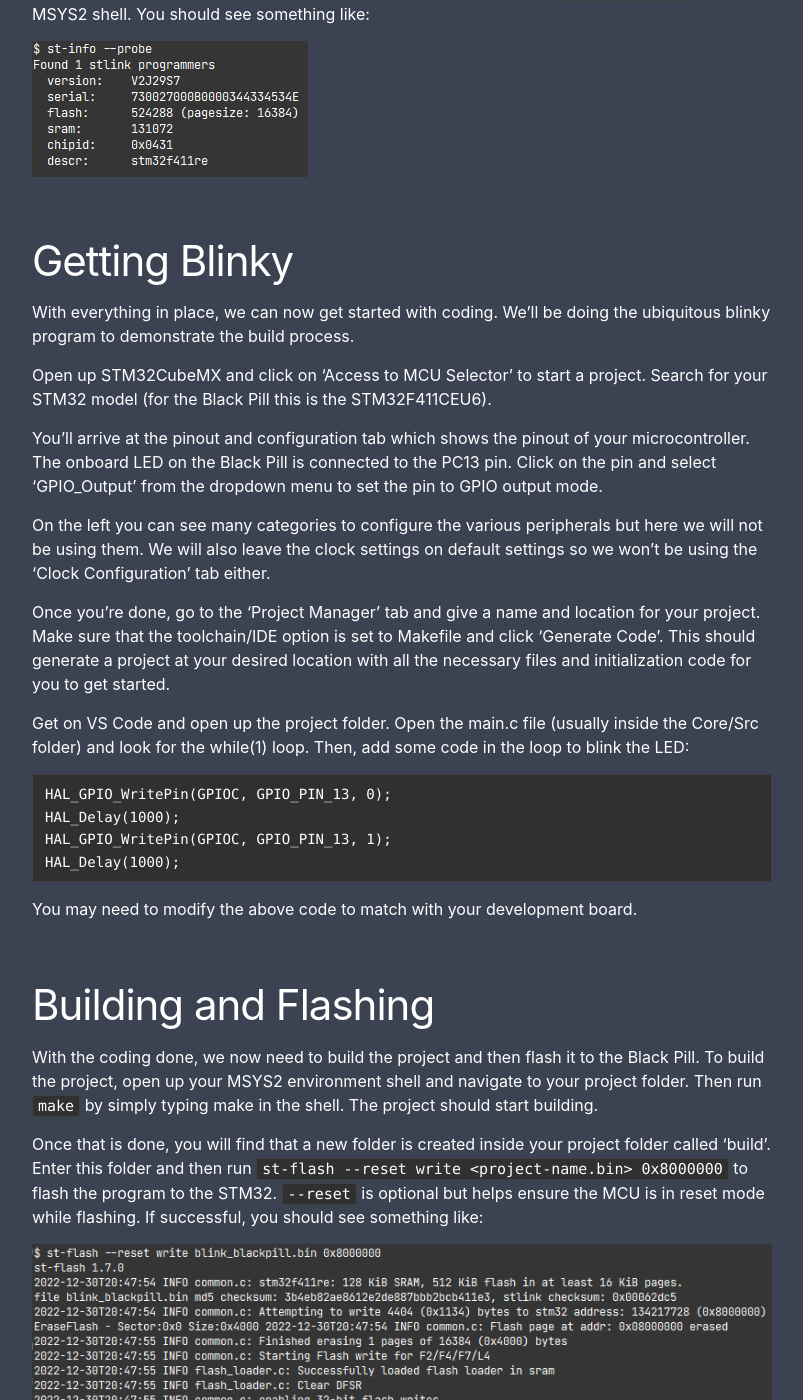
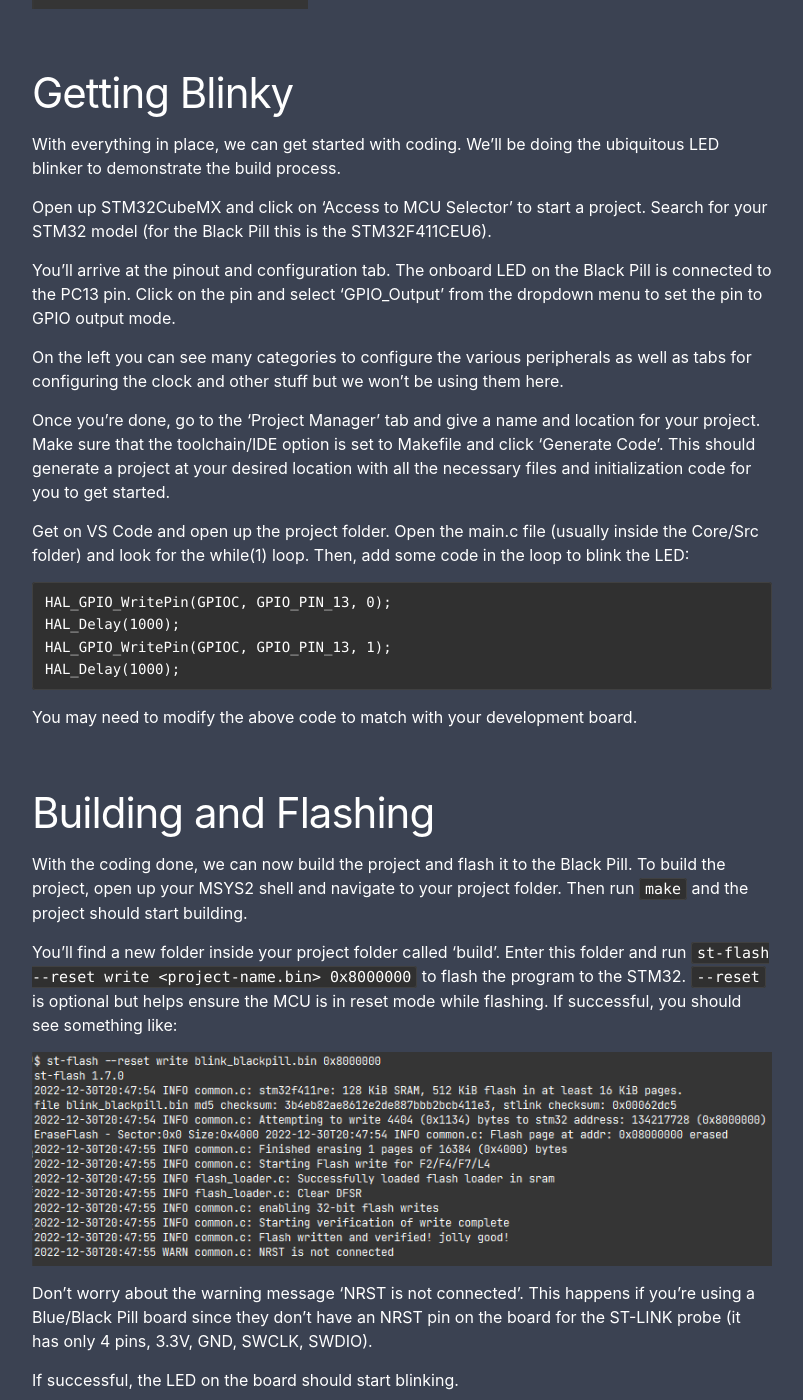
Before and after one commit to kw-ch/kw-ch.github.io, a Jekyll site: the page built from _posts/2022-12-28-stm32-development.md, in a window 1280 px wide and 1400 px high, scrolled down 1807 px. Shown: the whole window, without its empty margins (238-1041 px from the left). Built offline with Jekyll 4.4.1, drawn with Linux system fonts in a browser that asks for light colours; some of the changed text lies outside the part shown.

Commit message:
Update 2022-12-28-stm32-development.md

```diff
--- a/_posts/2022-12-28-stm32-development.md
+++ b/_posts/2022-12-28-stm32-development.md
@@ -1,15 +1,15 @@
 ---
 layout: post
-title: "STM32 Development on Windows using STM32CubeMX, VS Code and MSYS2"
+title: "Getting Blinky on STM32 using STM32CubeMX, VSCode and MSYS2"
 categories: misc
 ---
 
-This is a quick guide that walks through the process of setting up VS Code for STM32 development. I wrote this because I wanted to make VS Code sort of my 'everything' editor to do all my coding (both embedded and non-embedded).
+This is a quick writeup that walks through the process of setting up VSCode for STM32 development. I wanted to make VSCode my all-in-one code editor (for both embedded and non-embedded stuff) and this is how I did it.
 
 # The Software
 Before we begin, it's important to get to know our tools.
 
-I use **VS Code** as my choice of code editor but any editor can work (even Notepad). If using VS Code, you'll need to install the C/C++ extension and Makefile tools extension (both from Microsoft).
+In VSCode, you'll need to install the C/C++ extension and Makefile tools extension (both from Microsoft).
 
 **STM32CubeMX** is a graphical configuration tool that lets you do things like set up peripherals, configure the clock, etc. It then generates the necessary initialization code to get things going. The important part is that CubeMX can generate makefiles which allows you to build your project without having to use an IDE.
 
@@ -19,14 +19,14 @@
 - `arm-none-eabi-binutils`
 - `arm-none-eabi-newlib`
 
-We'll also install some other packages such as `stlink` which is a firmware programmer which allows you to program STM32 microcontrollers using an ST-LINK probe. You should also download the Windows USB drivers for the ST-LINK probe from ST's website.
+We'll also install `stlink` which is a firmware programmer for STM32 microcontrollers using the ST-LINK probe. You should also download the Windows USB drivers for the ST-LINK probe from ST's website.
 
-You can also get all these tools without having to go through MSYS2 but I prefer it this way because it lets me set everything up within the MSYS2 shell without having to go around downloading stuff from multiple places. The MSYS2 shell also comes with `make` by default which allows you to use makefiles.
+You can definitely get the toolchain without MSYS2 but I prefer it because it lets me set everything up all in one place. MSYS2 also comes with `make` by default which allows you to use makefiles.
 
-MSYS2 comes with multiple [<u>environments</u>](https://www.msys2.org/docs/environments/). I personally use the `UCRT64` environment but any of them should work. Add the path to the MSYS2 environment to the PATH system variable. The MSYS2 environment path should look something like this: `C:\msys64\ucrt64\bin`
+MSYS2 comes with multiple [<u>environments</u>](https://www.msys2.org/docs/environments/). I use the `UCRT64` environment but any of them should work. Add the path to the MSYS2 environment to the PATH system variable. The MSYS2 environment path should look something like this: `C:\msys64\ucrt64\bin`
 
 # The Hardware
-The great thing about STM32s is that they're very accessible compared to other non-Arduino/ESP32 microcontrollers. You can get third-party development boards such as the 'Blue Pill' or 'Black Pill' and an ST-LINK probe almost everywhere for cheap and their official boards such as the Nucleo series are quite affordable too. Here I'll be using a Black Pill board.
+Here I'll be using the 'Black Pill' dev board but this should work with any other STM32 dev board.
 
 To program/debug the STM32 using the ST-LINK, you'll need to connect the ST-LINK probe to the board. On the Black Pill, the pins are four right-angled header pins at the bottom of the board. The connections are as follows:
 
@@ -42,13 +42,13 @@
 ![image](/assets/stinfo.png)
 
 # Getting Blinky
-With everything in place, we can now get started with coding. We'll be doing the ubiquitous blinky program to demonstrate the build process.
+With everything in place, we can get started with coding. We'll be doing the ubiquitous LED blinker to demonstrate the build process.
 
 Open up STM32CubeMX and click on 'Access to MCU Selector' to start a project. Search for your STM32 model (for the Black Pill this is the STM32F411CEU6).
 
-You'll arrive at the pinout and configuration tab which shows the pinout of your microcontroller. The onboard LED on the Black Pill is connected to the PC13 pin. Click on the pin and select 'GPIO_Output' from the dropdown menu to set the pin to GPIO output mode.
+You'll arrive at the pinout and configuration tab. The onboard LED on the Black Pill is connected to the PC13 pin. Click on the pin and select 'GPIO_Output' from the dropdown menu to set the pin to GPIO output mode.
 
-On the left you can see many categories to configure the various peripherals but here we will not be using them. We will also leave the clock settings on default settings so we won't be using the 'Clock Configuration' tab either.
+On the left you can see many categories to configure the various peripherals as well as tabs for configuring the clock and other stuff but we won't be using them here.
 
 Once you're done, go to the 'Project Manager' tab and give a name and location for your project. Make sure that the toolchain/IDE option is set to Makefile and click 'Generate Code'. This should generate a project at your desired location with all the necessary files and initialization code for you to get started.
 
@@ -64,12 +64,12 @@
 You may need to modify the above code to match with your development board.
 
 # Building and Flashing
-With the coding done, we now need to build the project and then flash it to the Black Pill. To build the project, open up your MSYS2 environment shell and navigate to your project folder. Then run `make` by simply typing make in the shell. The project should start building.
+With the coding done, we can now build the project and flash it to the Black Pill. To build the project, open up your MSYS2 shell and navigate to your project folder. Then run `make` and the project should start building.
 
-Once that is done, you will find that a new folder is created inside your project folder called 'build'. Enter this folder and then run `st-flash --reset write <project-name.bin> 0x8000000` to flash the program to the STM32. `--reset` is optional but helps ensure the MCU is in reset mode while flashing. If successful, you should see something like:
+You'll find a new folder inside your project folder called 'build'. Enter this folder and run `st-flash --reset write <project-name.bin> 0x8000000` to flash the program to the STM32. `--reset` is optional but helps ensure the MCU is in reset mode while flashing. If successful, you should see something like:
 
 ![image](/assets/makeoutput.png)
 
 Don't worry about the warning message 'NRST is not connected'. This happens if you're using a Blue/Black Pill board since they don't have an NRST pin on the board for the ST-LINK probe (it has only 4 pins, 3.3V, GND, SWCLK, SWDIO).
 
-If successful, the LED on the board should start blinking every 1 second.
+If successful, the LED on the board should start blinking.
```
